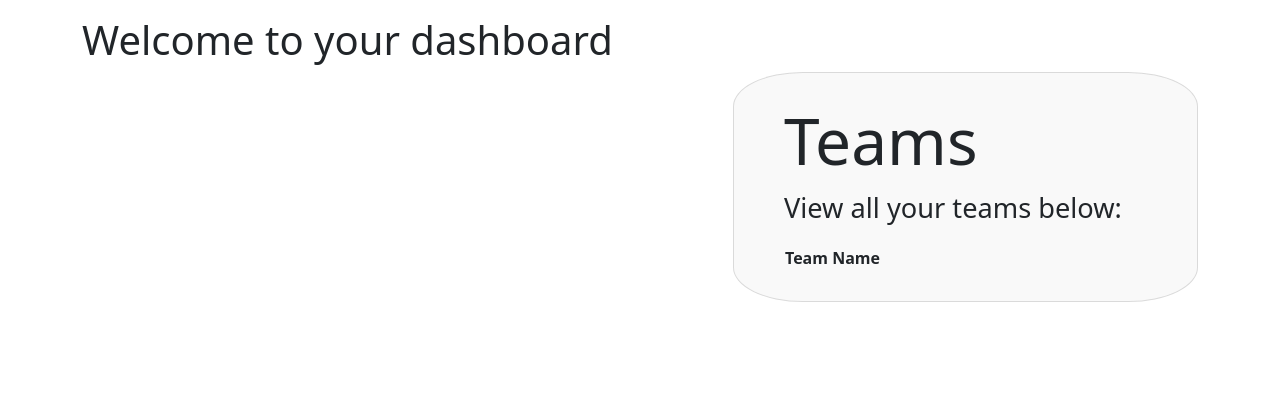
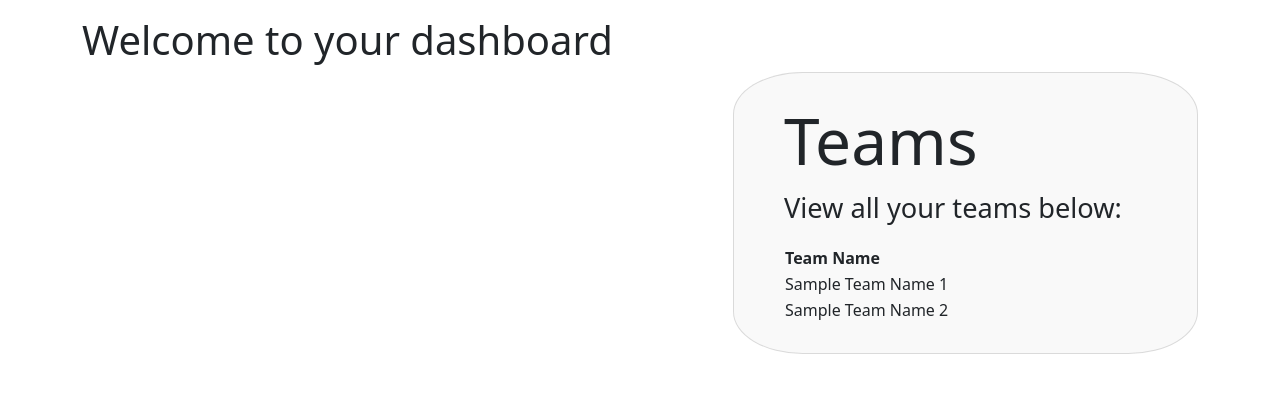
Before and after one commit to MedantSharan/Leopard, a Django app: template tasks/templates/dashboard.html in a window 1280 px wide. Shown: the part 56-449 px from the top of the page. Run offline with Django 3.2, Linux system fonts and the light colour scheme; the template is opened without the code that fills it, so the values that code supplies are empty; some libraries are stand-ins or nearby versions.

Commit message:
Update Teams table in dashboard.html to contain sample teams

```diff
--- a/tasks/templates/dashboard.html
+++ b/tasks/templates/dashboard.html
@@ -11,6 +11,12 @@
           <tr>
             <th> Team Name </th>
           </tr>
+          <tr>
+            <td> Sample Team Name 1 </td>
+          </tr>
+          <tr>
+            <td> Sample Team Name 2 </td>
+          </tr>
         </table>
       </div>
     </div>
```
